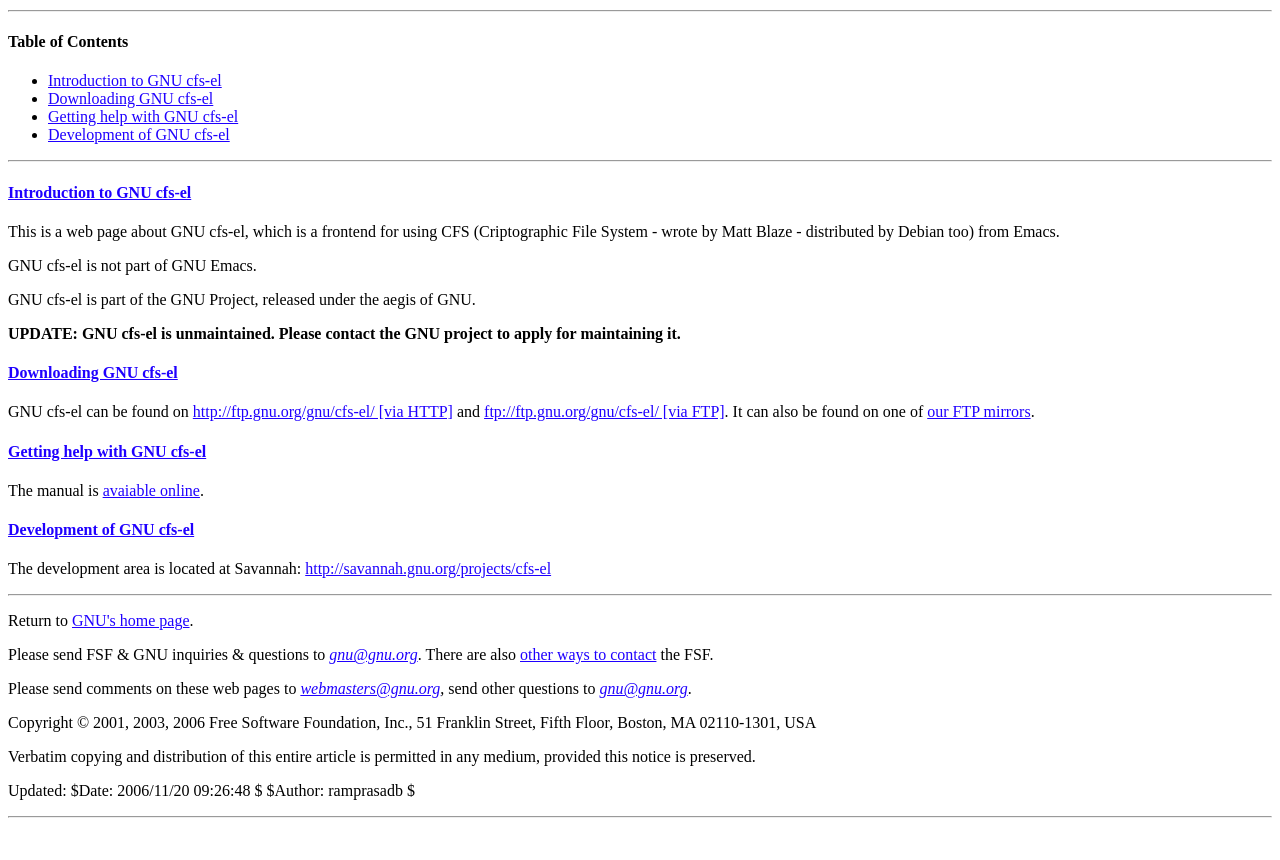
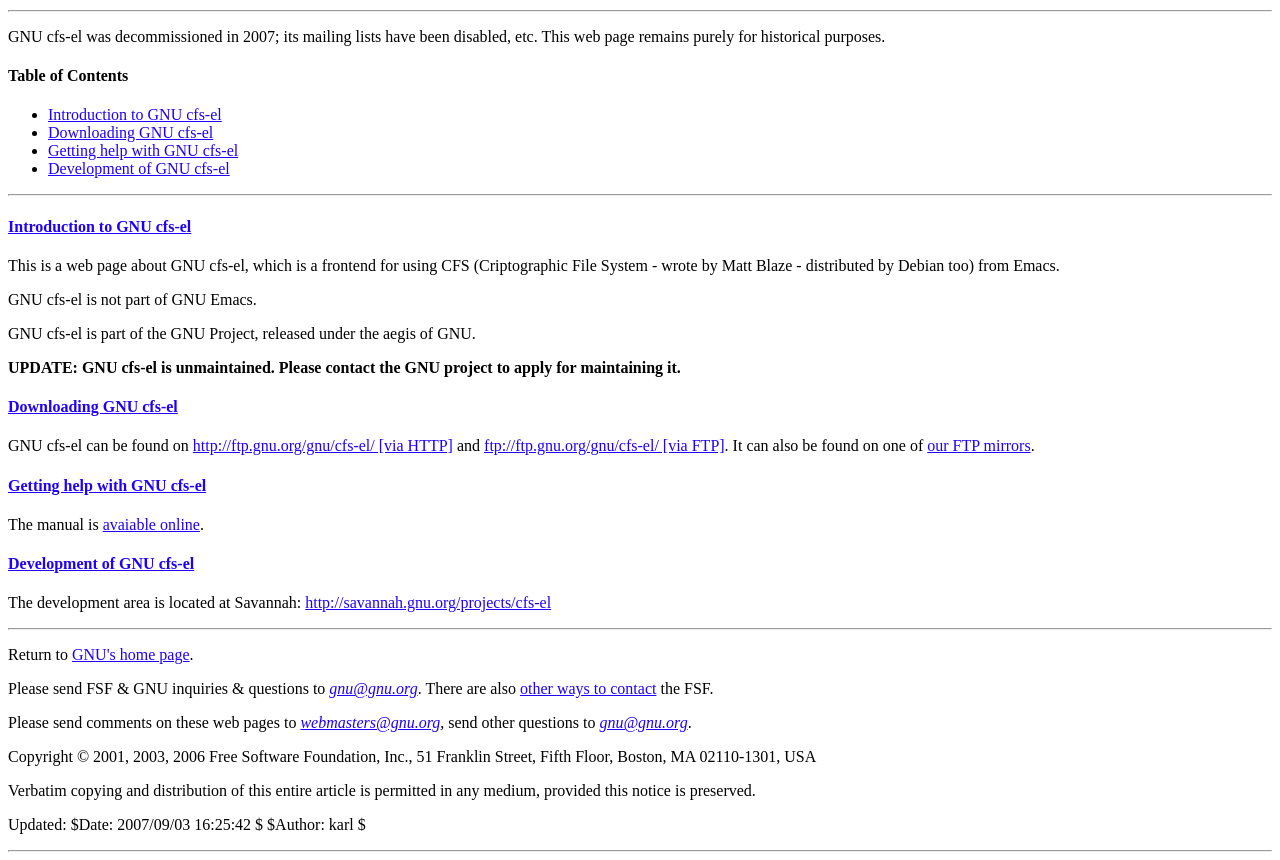
Before and after one commit to gnu-mirror-unofficial/cfs-el, a plain HTML site: page cfs-el.html in a window 1280 px wide. Shown: the part 177-1037 px from the top of the page. Before the commit the page ends 1003 px from the top, so only its background shows below. Drawn offline with Linux system fonts and the light colour scheme.

Commit message:
decommissioned

```diff
--- a/cfs-el.html
+++ b/cfs-el.html
@@ -13,6 +13,10 @@
 
 <P>
 <HR>
+
+<p>GNU cfs-el was decommissioned in 2007; its mailing lists have been
+disabled, etc.  This web page remains purely for historical
+purposes.</p>
 
 <H4>Table of Contents</H4>
 <UL>
@@ -95,7 +99,7 @@ permitted in any medium, provided this notice is preserved.
 <P>
 Updated:
 <!-- timestamp start -->
-$Date: 2006/11/20 09:26:48 $ $Author: ramprasadb $
+$Date: 2007/09/03 16:25:42 $ $Author: karl $
 <!-- timestamp end -->
 <HR>
 </BODY>
```
